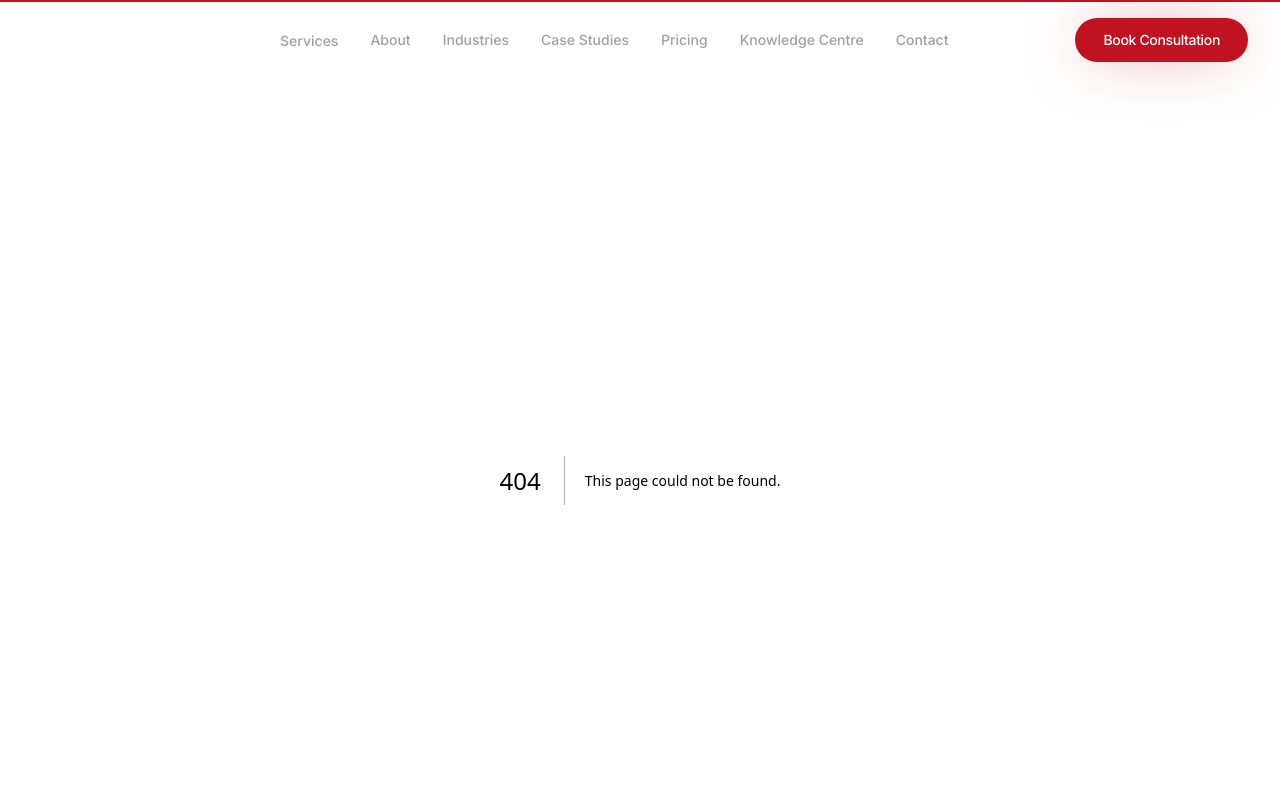
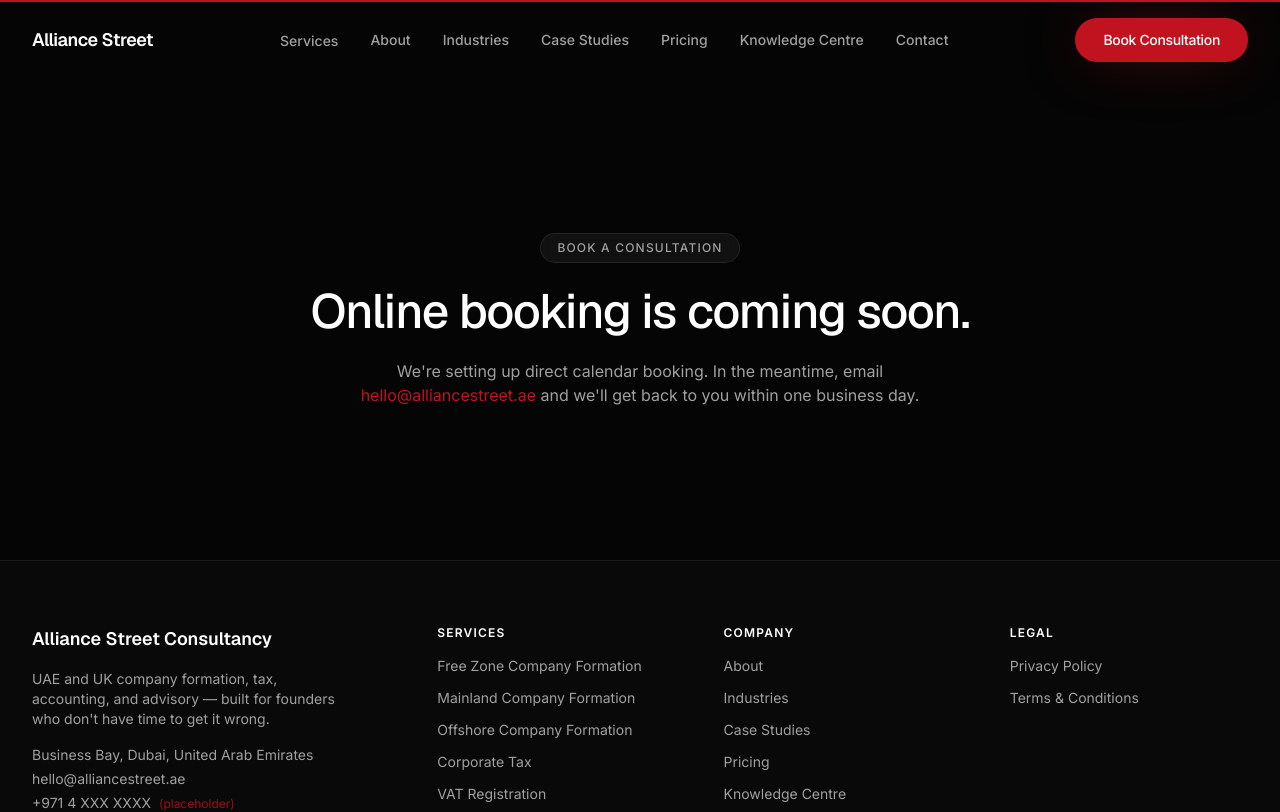
Before and after one commit to alliancestreetgoa-lang/alliance-street-consultancy-web, a Next.js app: page /book-consultation in a window 1280 px wide. Before the commit this address had no page. Shown: the top 812 px of the page. Built offline with nearby package versions, Linux system fonts and the light colour scheme.

Commit message:
Add Book Consultation CTA section and placeholder booking page

```diff
--- /dev/null
+++ b/src/app/book-consultation/page.tsx
@@ -0,0 +1,21 @@
+import { Container } from "@/components/ui/container";
+import { Badge } from "@/components/ui/badge";
+import { COMPANY } from "@/lib/site-config";
+
+export default function BookConsultationPage() {
+  return (
+    <Container className="flex min-h-[60vh] flex-col items-center justify-center gap-6 text-center">
+      <Badge>Book a Consultation</Badge>
+      <h1 className="font-display text-4xl font-medium tracking-tight text-foreground sm:text-5xl">
+        Online booking is coming soon.
+      </h1>
+      <p className="max-w-xl text-muted-foreground">
+        We&apos;re setting up direct calendar booking. In the meantime, email{" "}
+        <a href={`mailto:${COMPANY.email}`} className="text-primary hover:underline">
+          {COMPANY.email}
+        </a>{" "}
+        and we&apos;ll get back to you within one business day.
+      </p>
+    </Container>
+  );
+}
--- /dev/null
+++ b/src/components/sections/book-consultation-cta.tsx
@@ -0,0 +1,21 @@
+import { Container } from "@/components/ui/container";
+import { SectionHeading } from "@/components/ui/section-heading";
+import { MagneticButton } from "@/components/ui/magnetic-button";
+
+export function BookConsultationCTA() {
+  return (
+    <section className="py-24 sm:py-32">
+      <Container className="flex flex-col items-center gap-8 rounded-3xl border border-glass-border bg-secondary/40 px-8 py-16 text-center">
+        <SectionHeading
+          eyebrow="Get Started"
+          title="Ready to talk it through?"
+          description="Book a call with an advisor — no obligation, no sales script, just a clear read on what setup makes sense for your business."
+          align="center"
+        />
+        <MagneticButton href="/book-consultation" variant="primary">
+          Book Consultation
+        </MagneticButton>
+      </Container>
+    </section>
+  );
+}
```
